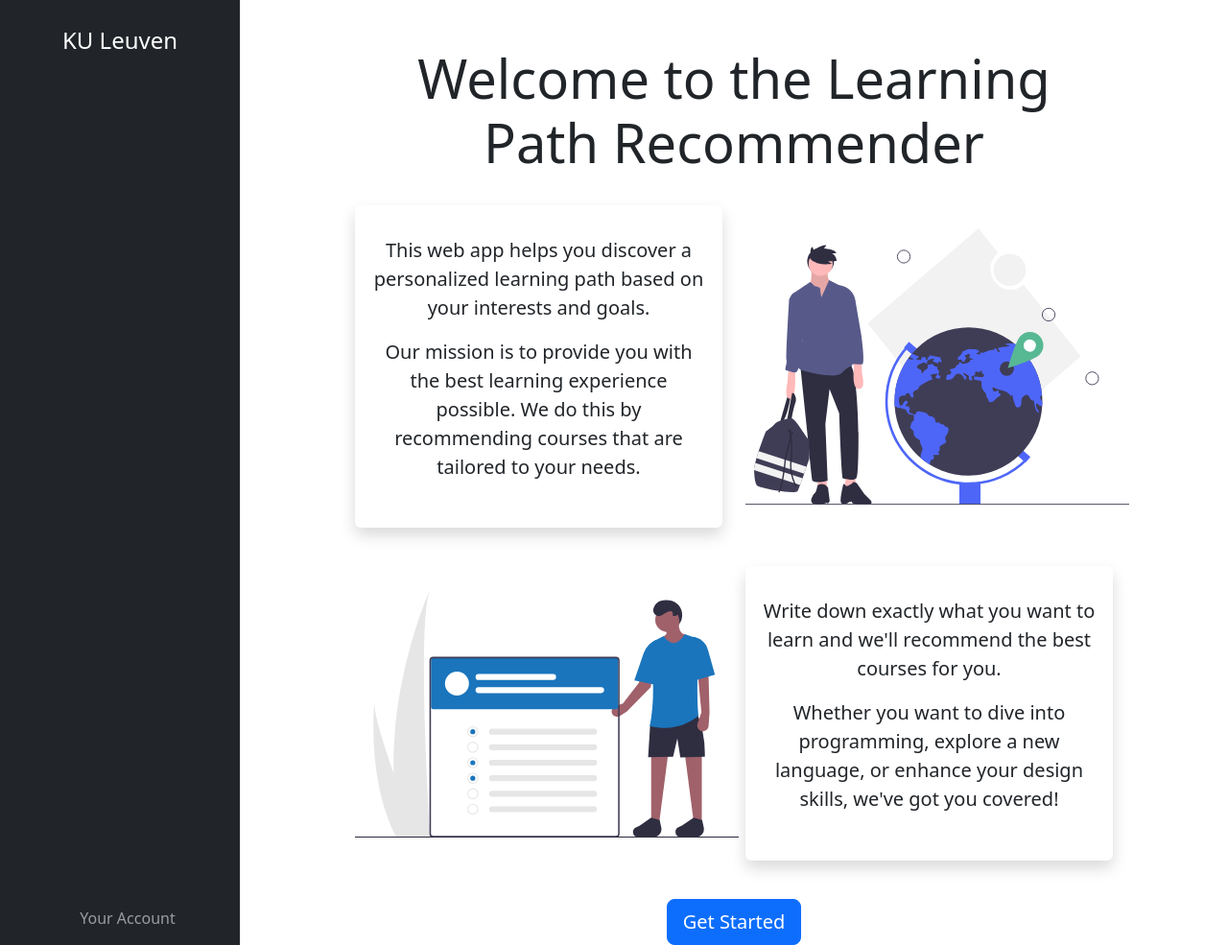
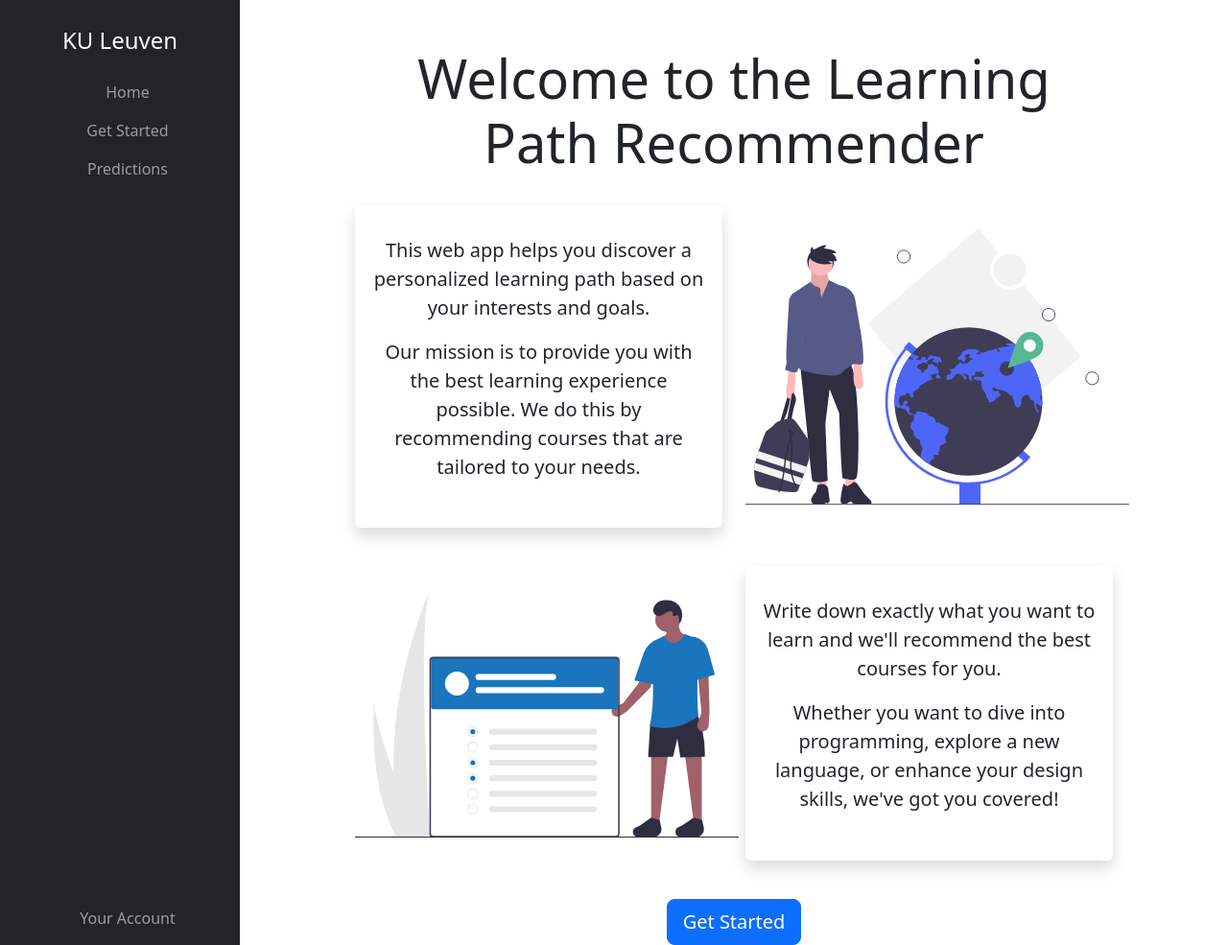
Before and after one commit to DenDeen/Learning-Path-Recommender, a Flask app: page / in a window 1280 px wide. Shown: the whole page at 96% size. Run offline with Flask 3, Linux system fonts and the light colour scheme.

Commit message:
sidebar check

```diff
--- a/app/templates/base.html
+++ b/app/templates/base.html
@@ -21,17 +21,40 @@
             padding-top: 1rem;
             padding-bottom: 1rem;
         }
+        #top-links {
+            list-style-type: none;
+            padding: 0;
+            margin: 0;
+        }
+
+        #bottom-links {
+            list-style-type: none;
+            padding: 0;
+            margin: 0;
+            margin-top: auto; /* Pushes the bottom links to the bottom */
+        }
+
+        #bottom-links .nav-link {
+            margin-top: 10px; /* Add spacing between bottom links if needed */
+        }
     </style>
 </head>
 <body>
     <div class="d-flex">
         <nav id="sidebar" class="navbar navbar-dark bg-dark flex-column">
             <a class="navbar-brand" href="{{ url_for('index') }}">KU Leuven</a>
-            <ul class="navbar-nav">
+            <ul id="top-links" class="navbar-nav">
                 <li class="nav-item">
+                    <a class="nav-link" href="{{ url_for('index') }}">Home</a>
+                    <a class="nav-link" href="{{ url_for('input_text') }}">Get Started</a>
+                    <a class="nav-link" href="{{ url_for('view_predictions') }}">Predictions</a>
+                    <!-- Add more links as needed -->
+                </li>
+            </ul>
+            <ul id="bottom-links" class="navbar-nav">
+                <li class="nav-bottom-item">
                     <a class="nav-link" href="{{ url_for('output') }}">Your Account</a>
                 </li>
-                <!-- Add other sidebar items here -->
             </ul>
         </nav>
 
```
